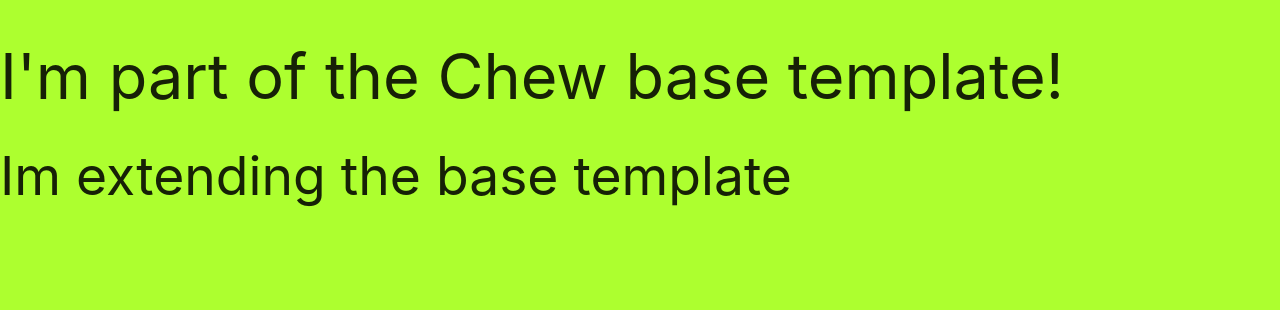
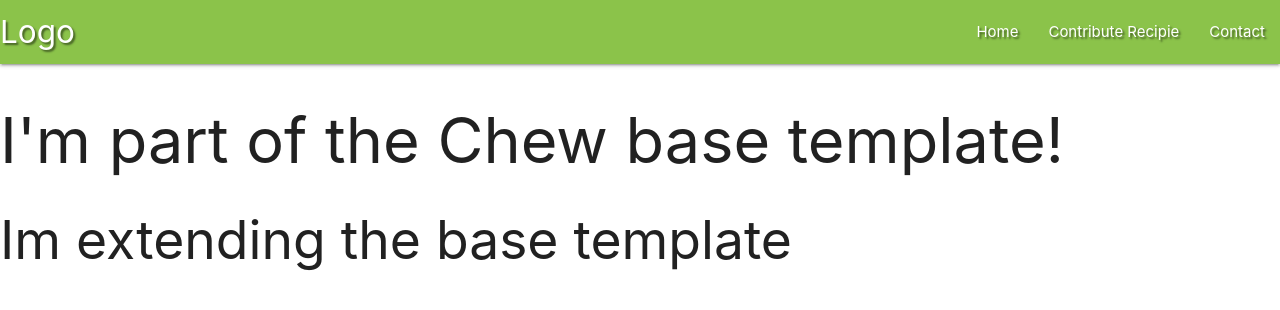
Before and after one commit to RogueAngelfire/chew, a Flask app: page / in a window 1280 px wide. Shown: the top 310 px of the page. Run offline with Flask 2, Linux system fonts and the light colour scheme; data that the repository does not hold is empty; some libraries are stand-ins or nearby versions.

Commit message:
added navigation bar and updated links

```diff
--- a/static/css/style.css
+++ b/static/css/style.css
@@ -1,3 +1,7 @@
 body {
-    background-color: greenyellow;
+    background-color: ffffff;
 }
+
+.text-shadow {
+    text-shadow: 2px 2px 2px rgba(0, 0, 0, 0.5);
+}
--- a/templates/base.html
+++ b/templates/base.html
@@ -13,6 +13,28 @@
 </head>
 <body>
 
+	<header>
+        <!-- Desktop Navigation -->
+		<nav class="nav-extended text-shadow light-green">
+			<div class="nav-wrapper">
+				<a href="#!" class="brand-logo">Logo</a>
+				<a href="#" data-target="mobile-demo" class="sidenav-trigger"><i class="material-icons">menu</i></a>
+				<ul class="right hide-on-med-and-down">
+					<li><a href="#">Home</a></li>
+					<li><a href="#">Contribute Recipie</a></li>
+					<li><a href="#">Contact</a></li>
+				</ul>
+			</div>
+		</nav>
+
+        <!-- mobile navigation -->
+		<ul class="sidenav" id="mobile-demo">
+			<li><a href="#">Home</a></li>
+			<li><a href="#">Contribute Recipie</a></li>
+			<li><a href="#">Contact</a></li>
+		</ul>
+	</header>
+
     <h1>I'm part of the Chew base template!</h1>
     {% block content %}
     {% endblock %}
```
